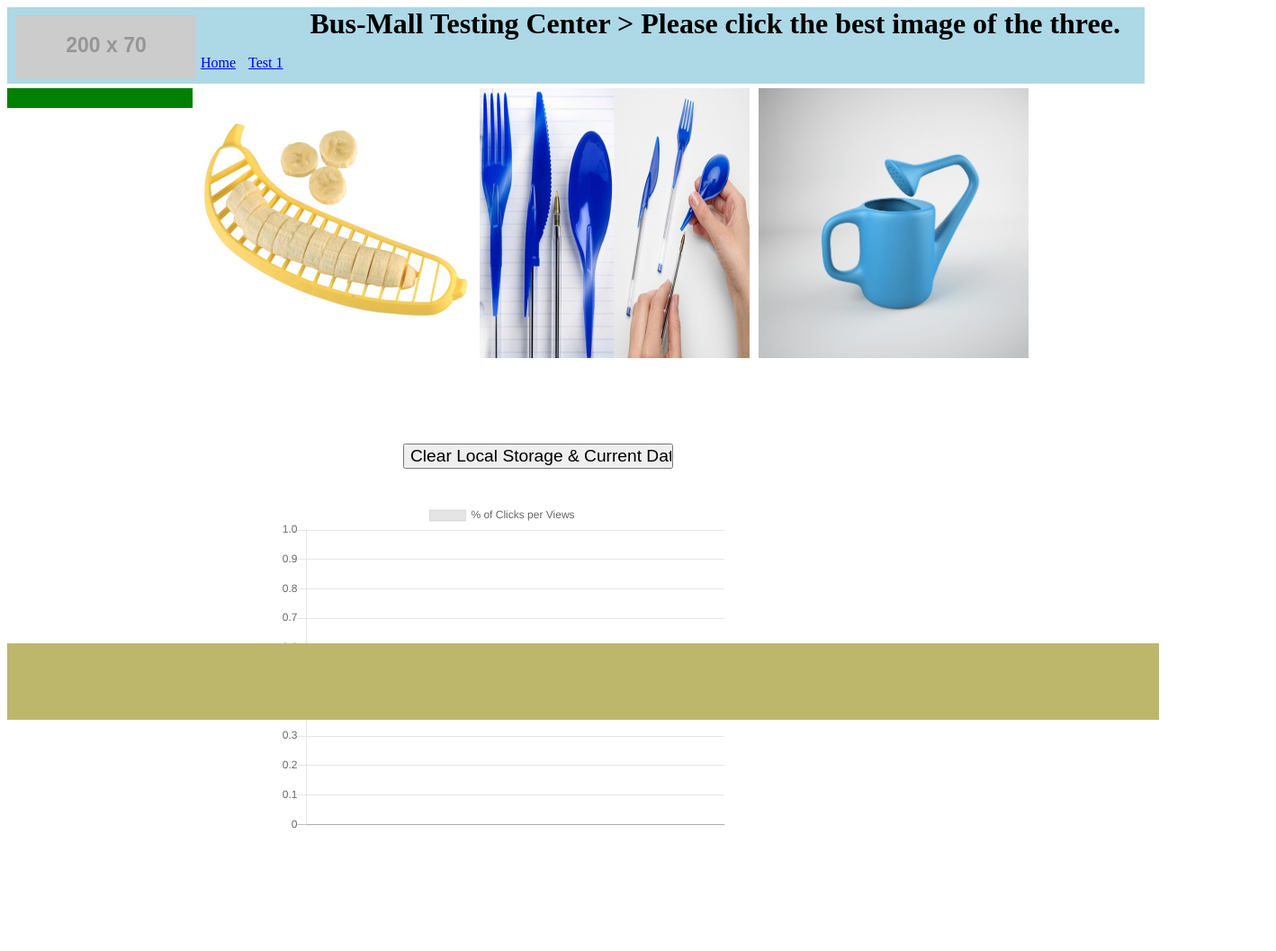
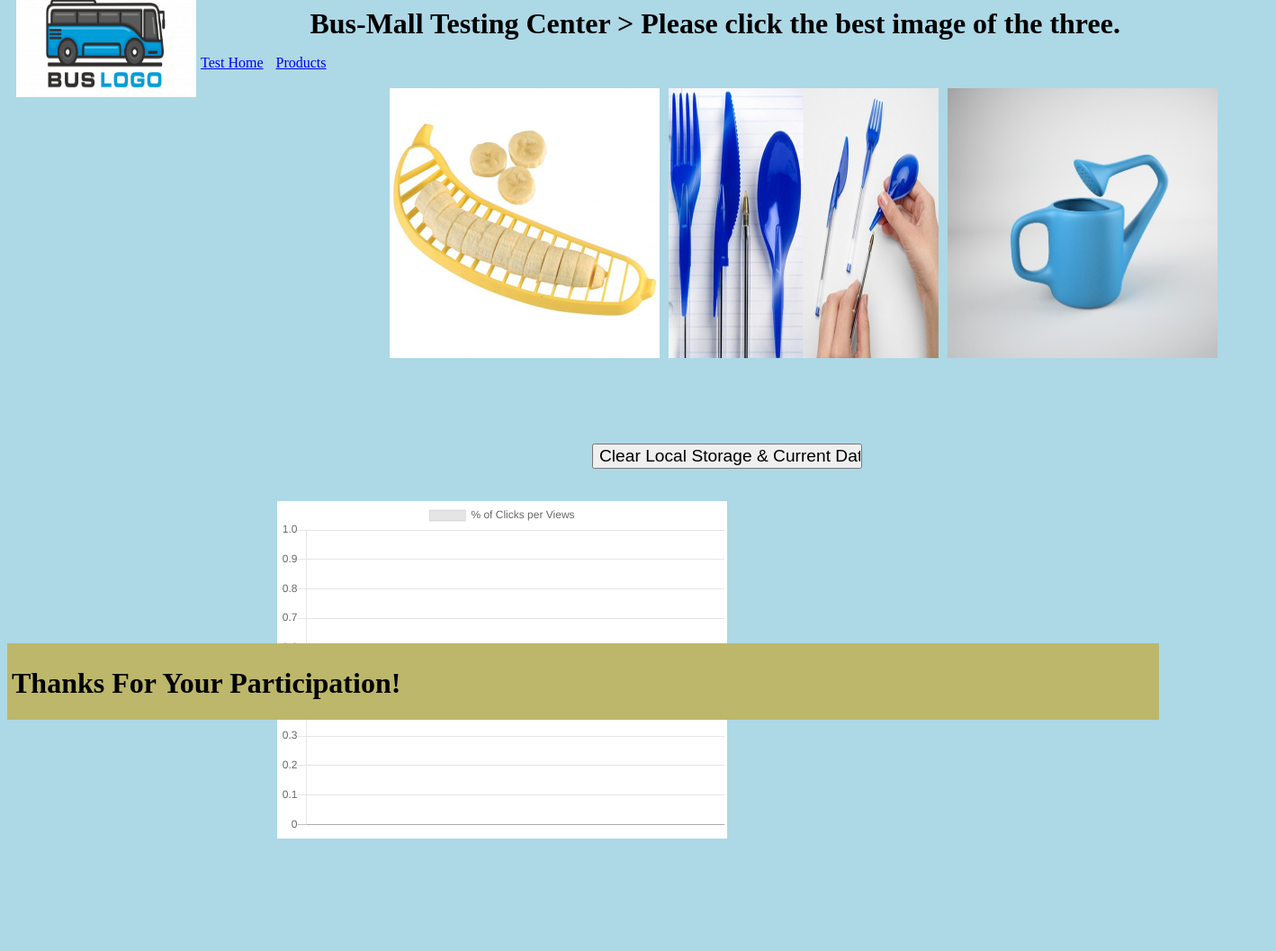
Before and after one commit to kdcouture/bus-mall, a plain HTML site: page index.html in a window 1280 px wide. Shown: the whole page at 90% size, 1418 px wide, since content can reach past the window. Drawn offline with nearby package versions, Linux system fonts and the light colour scheme; placeholder pictures from the web are drawn by us.

Commit message:
Final styling before bed

```diff
--- a/css/style.css
+++ b/css/style.css
@@ -4,12 +4,21 @@ header {
   background-color: lightblue;
 }
 
+body {
+  background-color: lightblue;
+}
+
 footer {
   position: fixed;
+  z-index: 2;
   bottom: 0%;
   height: 85px;
   width: 100%;
   background-color: darkkhaki;
+}
+
+canvas {
+  background-color: white;
 }
 
 header > h1 {
@@ -38,19 +47,16 @@ header > h1 {
   display: inline-block;
   width: 200px;
   height: 100%;
-  background-color: green;
   position: relative;
   z-index: 1;
   top: -809px;
   left: 0px;
-  /* overflow: hidden; */
   padding: 3px;
 }
 
 #leftCol {
   position: fixed;
   width: 150px;
-  /* overflow-y: scroll; */
   top: 0;
   bottom: 0;
 }
--- a/index.html
+++ b/index.html
@@ -14,11 +14,11 @@
 
   <header>
     <h1 style="display: inline">Bus-Mall Testing Center > Please click the best image of the three.</h1>
-    <img src="https://placehold.it/200x70/d00" style="position: relative; top: 10%; float: left; padding-left: 10px;">
+    <img src="./img/bus-travel-bus-logo-vector-template_59362-91.jpg" style="position: relative; top: -100px; float: left; padding-left: 10px; width: 200px; height: 200px;">
     <div id="navBar">
       <ul>
-        <li><a href="./index.html">Home</a></li>
-        <li><a href="./#">Test 1</a></li>
+        <li><a href="./index.html">Test Home</a></li>
+        <li><a href="./#">Products</a></li>
       </ul>
     </div>
   </header>
@@ -59,18 +59,13 @@
       </ul>
     </div>
 
-
-    <!-- <div id="selectButtonGroup">
-      <input type="radio" name="option_1" id="op0" style="margin-right: 150px;">
-      <input type="radio" name="option_2" id="op1" style="margin-right: 190px;">
-      <input type="radio" name="option_3" id="op2">
-    </div> -->
-
   </main>
 
-  <footer></footer>
 
 </body>
+<footer>
+  <h1 style="padding: 5px;">Thanks For Your Participation!</h1>
+</footer>
 
 <!-- JS LINK -->
 <script src="https://cdnjs.cloudflare.com/ajax/libs/Chart.js/2.8.0/Chart.bundle.js"></script>
```
Also changed, not shown: img/bus-travel-bus-logo-vector-template_59362-91.jpg (added), 1 other file.
